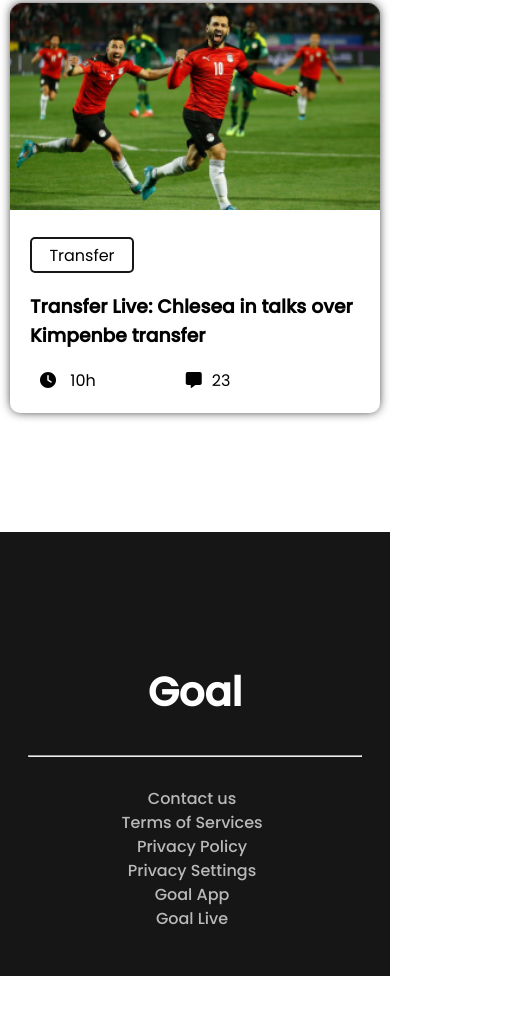
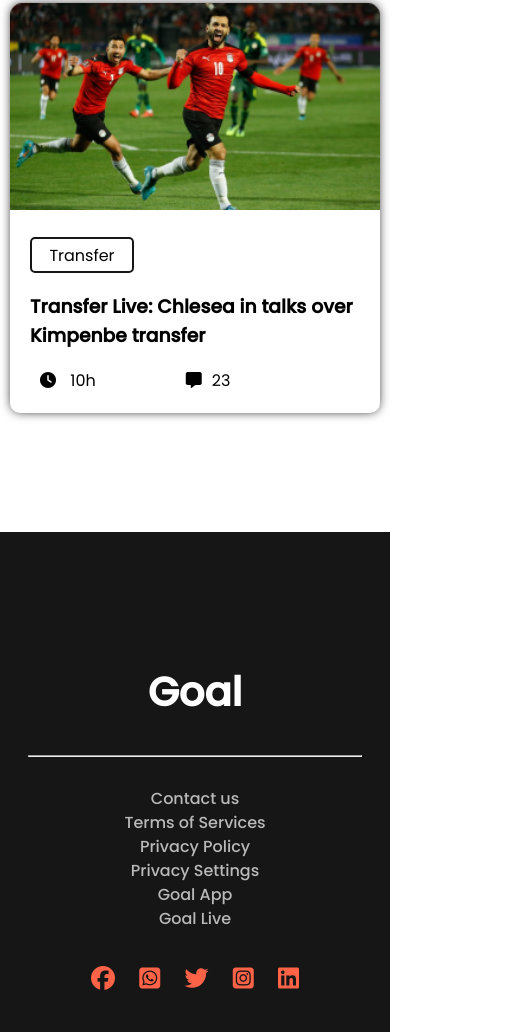
Before and after one commit to ArkoRoyBadhon/tournament-master, a plain HTML site: page index.html in a window 390 px wide. Shown: the part 4897-5929 px from the top of the page, 512 px wide, since content can reach past the window. Before the commit the page ends 5873 px from the top, so only its background shows below. Drawn offline with Linux system fonts and the light colour scheme.

Commit message:
icon upload and tablet view issue fixed

```diff
--- a/index.html
+++ b/index.html
@@ -172,6 +172,13 @@
                 <a href="">Goal App</a>
                 <a href="">Goal Live</a>
             </div>
+            <div class="social-icons">
+                <a href="https://www.facebook.com/"><i class="fa-brands fa-facebook"></i></a>
+                <a href="https://www.linkedin.com/feed/"><i class="fa-brands fa-whatsapp-square"></i></a>
+                <a href="https://twitter.com/"><i class="fa-brands fa-twitter"></i></a>
+                <a href="https://twitter.com/"><i class="fa-brands fa-instagram-square"></i></a>
+                <a href="https://www.linkedin.com/feed/"><i class="fa-brands fa-linkedin"></i></a>
+            </div>
         </section>
     </main>
 </body>
--- a/style/style.css
+++ b/style/style.css
@@ -172,7 +172,7 @@ main{
 /* Footer section  */
 .footer-container{
     width: 100vw;
-    height: 444px;
+    height: 500px;
     background-color: #161616;
     color: #FFFFFF;
     text-align: center;
@@ -194,17 +194,30 @@ main{
 
 }
 hr{
-    width: 1240px;
+    width: 80vw;
     color: #B9B9B9;
 }
 .footer-items a{
     text-decoration: none;
     color: #B9B9B9;
 }
+.social-icons{
+    margin-top: 30px;
+}
+.social-icons a{
+    text-decoration: none;
+    font-size: 24px;
+    padding: 0 10px;
+    padding-top: 30px;
+    color: tomato;
+}
 
 /* media queries  */
 
 @media only screen and (max-width: 767px) {
+    .main{
+        width: 100vw;
+    }
     .container{
         width: 95%;
         height: 40rem;
@@ -270,11 +283,11 @@ hr{
         width: 85vw;
     }
     .footer-items{
-        width: 40rem;
+        width: 100vw;
         grid-template-columns: repeat(1,1fr);
-        /* justify-content: center; */
+        justify-content: center;
         /* text-align: center; */
-        margin-left: -8rem;
+        /* margin-left: -8rem; */
         /* margin-top: 8rem; */
     }
 }
```
